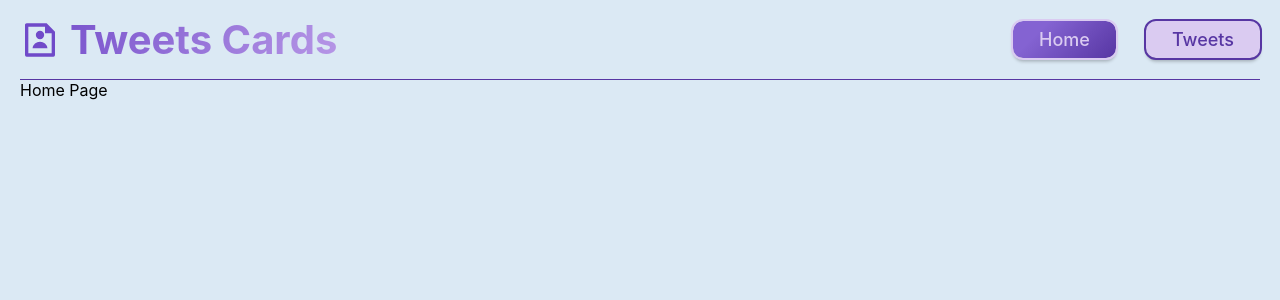
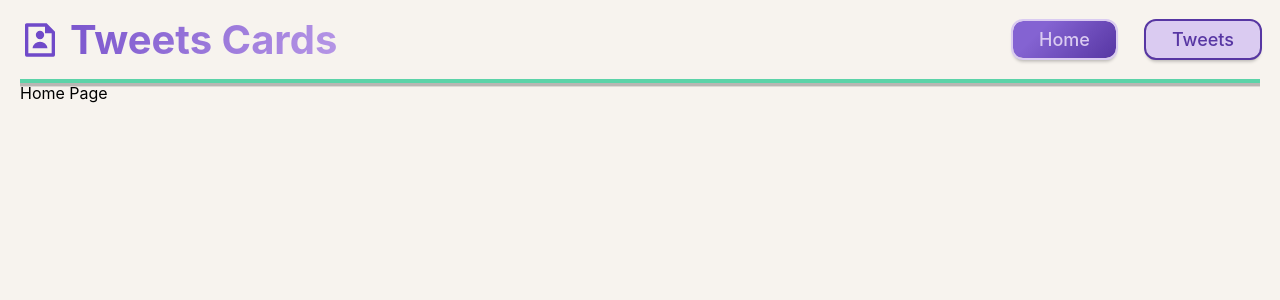
Before and after one commit to Mariya-Lutsenko/test-tweets, a React (Create React App) app: page /#/ in a window 1280 px wide. Shown: the top 300 px of the page. Built offline with nearby package versions, Linux system fonts and the light colour scheme.

Commit message:
fix loader

```diff
--- a/src/components/Loader/Loader.js
+++ b/src/components/Loader/Loader.js
@@ -1,13 +1,13 @@
-import { Oval } from 'react-loader-spinner';
+import { Puff } from 'react-loader-spinner';
 import styles from './Loader.module.css';
 
 const Loader = () => {
   return (
     <div className={styles.overlay}>
-      <Oval
-        height={120}
-        width={120}
-        color="rgba(72, 157, 242, 1)"
+      <Puff
+        height={250}
+        width={250}
+        color=" #5CD3A8"
         wrapperStyle={{}}
         wrapperClass=""
         visible={true}
--- a/src/components/Navigation/Navigation.module.css
+++ b/src/components/Navigation/Navigation.module.css
@@ -4,7 +4,8 @@
   justify-content: space-between;
   gap: 30px;
   padding: 15px 0;
-  border-bottom: 1px solid #5736a3;
+  border-bottom: 4px solid #5cd3a8;
+  box-shadow: 0px 3.43693px 0 rgba(0, 0, 0, 0.25);
 }
 @media screen and (max-width: 700px) {
   .wrapper {
--- a/src/components/Users/Users.jsx
+++ b/src/components/Users/Users.jsx
@@ -63,7 +63,8 @@ const Users = () => {
         })}
       </ul>
       {isLoading && <Loader/>}
-      <ButtonLoadMore onClick={onClickBtn} />
+      {users.length > 0 && <ButtonLoadMore onClick={onClickBtn} /> }
+
     </div>
   );
 };
--- a/src/index.css
+++ b/src/index.css
@@ -1,7 +1,7 @@
 @import-normalize; /* bring in normalize.css styles */
 
 body {
-  background-color: #dbe9f4;
+  background-color: #f7f3ee;
   margin: 0;
   font-family: -apple-system, BlinkMacSystemFont, 'Montserrat', sans-serif;
   -webkit-font-smoothing: antialiased;
```
